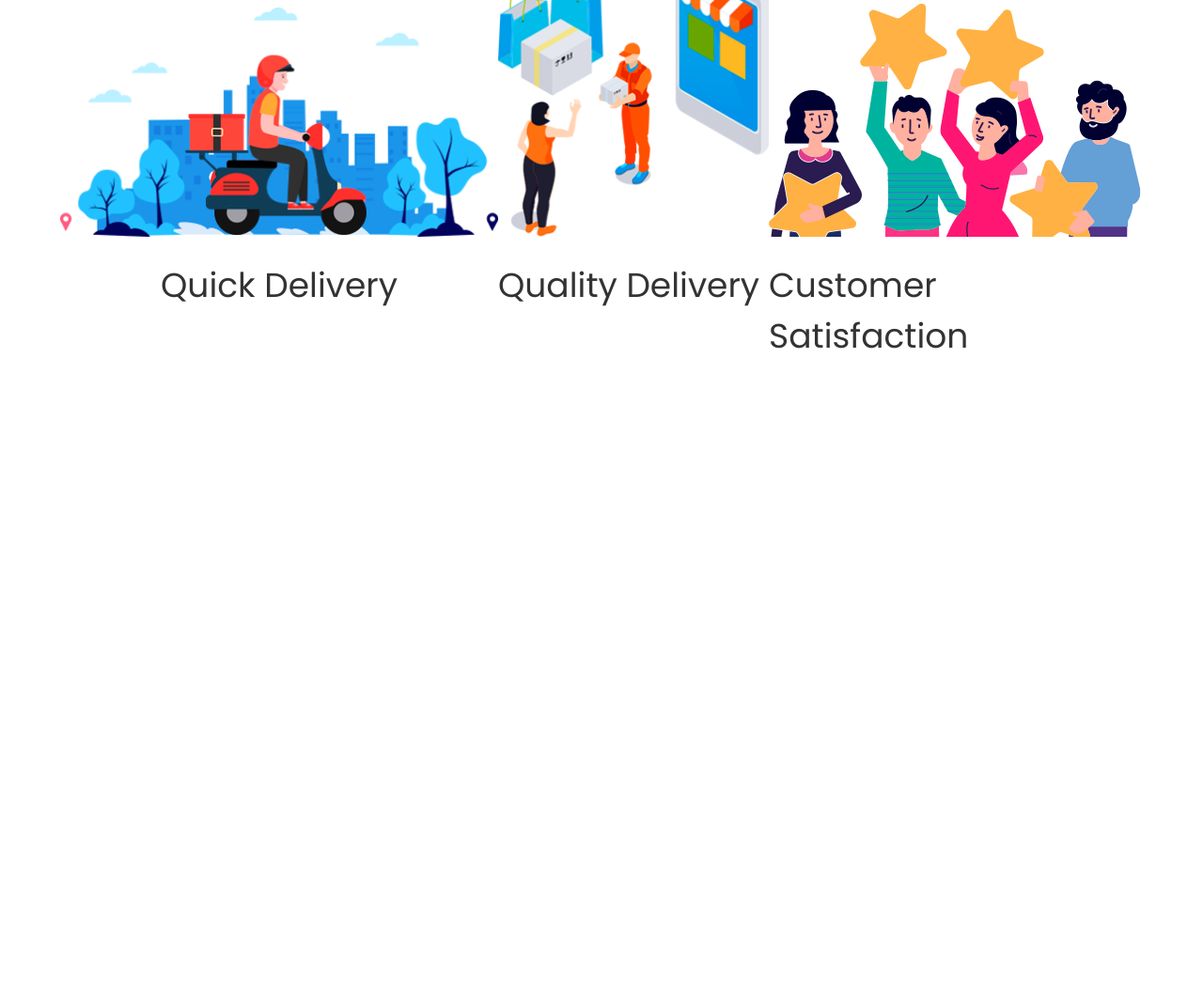
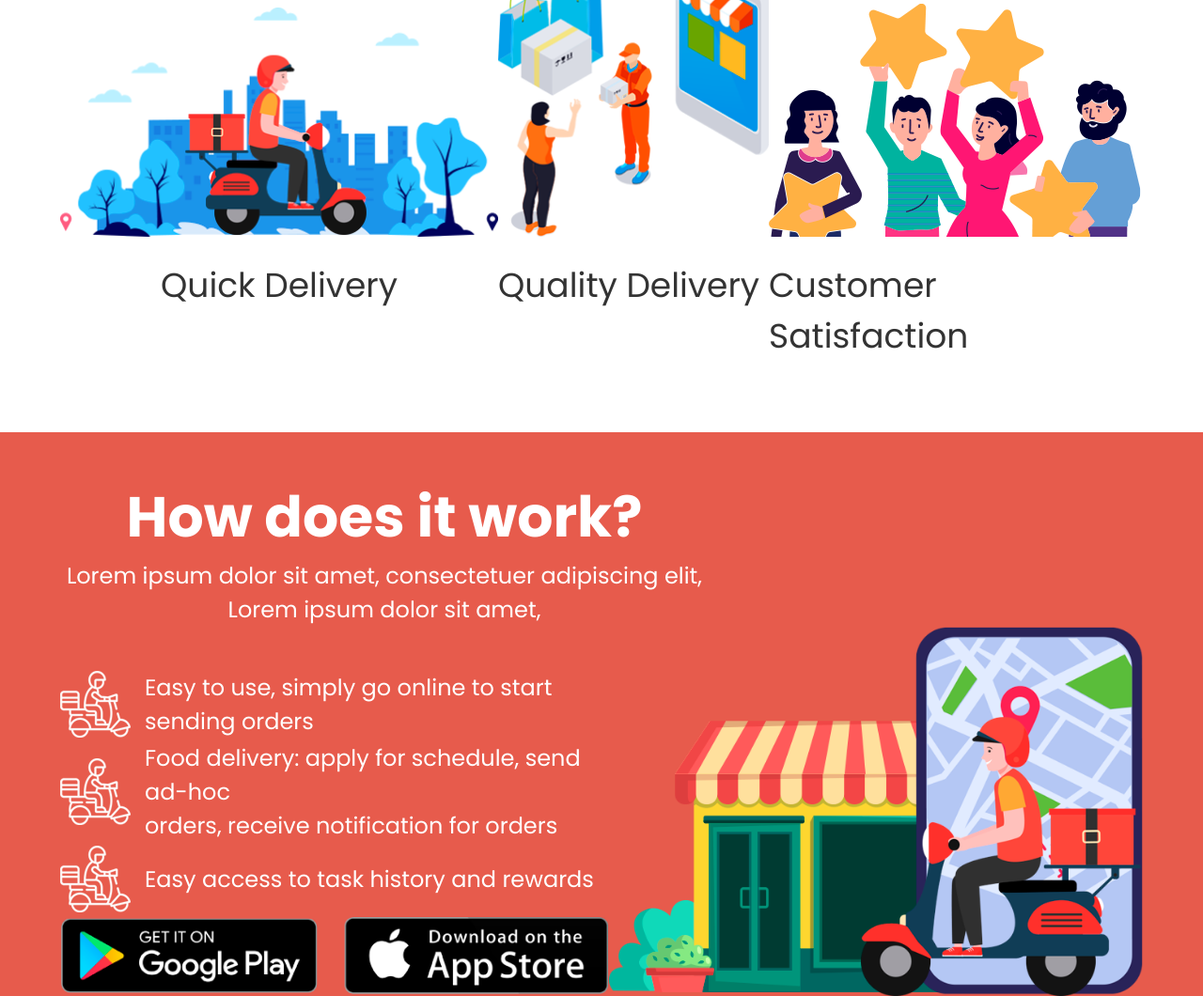
Before and after one commit to shest1kk/WEB, a plain HTML site: page SITE/index.html in a window 1280 px wide. Shown: the part 1139-2199 px from the top of the page at 94% size. Before the commit the page ends 1524 px from the top, so only its background shows below. Drawn offline with Linux system fonts and the light colour scheme.

Commit message:
How does it work

```diff
--- a/SITE/index.html
+++ b/SITE/index.html
@@ -86,8 +86,43 @@
 </div>
 
 <div class="mobile-app_wrapper">
+    <div class="mobile-app_container">
 
+        <div class="mobile-app_description">
+            <div class="mobile-app_headline">
+                How does it work?
+            </div>
+
+            <div class="mobile-app_desc">
+                Lorem ipsum dolor sit amet, consectetuer adipiscing elit,<br>Lorem ipsum dolor sit amet,
+            </div>
+        </div>
+        <div class="guide">
+            <div class="guide_container">
+                <div class="guide_tip">
+                    <img src="img/Deliver_icon.png" class="guide_icon" alt="">
+                    Easy to use, simply go online to start sending orders
+                </div>
+
+                <div class="guide_tip">
+                    <img src="img/Deliver_icon.png" class="guide_icon" alt="">
+                    Food delivery: apply for schedule, send ad-hoc<br>orders, receive notification for orders
+                </div>
+
+                <div class="guide_tip">
+                    <img src="img/Deliver_icon.png" class="guide_icon" alt="">
+                    Easy access to task history and rewards
+                </div>
+
+                <div class="guide-download-img">
+                <img src="img/store_btn.png" alt="">
+                </div>
+            </div>
+            <div class="guide_img">
+                <img src="img/MobileApp.png" alt="">
+            </div>
+        </div>
+    </div>
 </div>
-
 </body>
 </html>
--- a/SITE/style.css
+++ b/SITE/style.css
@@ -77,6 +77,10 @@ select {
     }
 }
 
+body {
+    font-family: 'Poppins', sans-serif;
+}
+
 header {
     background-image: url("img/bg.png");
     background-size: 102.5%;
@@ -90,13 +94,11 @@ header {
     margin-left: auto;
     margin-right: auto;
     vertical-align: center;
-
 }
 
 
 nav a {
     text-decoration: none;
-    font-family: 'Poppins', sans-serif;
     font-size: 60px;
     font-weight: bold;
     color: #fff;
@@ -107,7 +109,6 @@ nav a {
 .nav_Deliver,
 .nav_Driver,
 nav button{
-    font-family: 'Poppins', sans-serif;
     font-size: 26px;
     font-weight: normal;
     color: #fff;
@@ -126,7 +127,7 @@ nav button{
 }
 
 .promo_text {
-    font-family: 'Poppins', sans-serif;
+
     color: #fff;
 }
 
@@ -179,7 +180,6 @@ nav button{
     margin-left: auto;
     margin-right: auto;
     margin-top: 25px;
-    font-family: 'Poppins', sans-serif;
     color: #333;
 }
 
@@ -217,4 +217,51 @@ nav button{
 
 .mobile-app_wrapper {
     background-color: #e75b4c;
+    margin-top: 75px;
 }
+
+.mobile-app_container {
+    padding-top: 45px;
+    width: 90vw;
+    margin-left: auto;
+    margin-right: auto;
+}
+
+.mobile-app_headline {
+    font-size: 60px;
+    font-weight: bold;
+    color: #fff;
+}
+
+.mobile-app_desc {
+    font-size: 24px;
+    font-weight: normal;
+    color: #fff;
+}
+
+.guide_container {
+    margin-top: 45px;
+    display: flex;
+    flex-direction: column;
+    justify-content: space-around;
+}
+
+.guide_tip {
+    display: flex;
+    align-items: center;
+    font-size: 24px;
+    color: #fff;
+}
+
+.guide_icon {
+    margin-right: 15px;
+}
+
+.guide {
+    display: flex;
+}
+
+.mobile-app_description {
+    width: 690px;
+    text-align: center;
+}
```
Also changed, not shown: SITE/img/Deliver_icon.png (added), SITE/img/MobileApp.png (added), SITE/img/store_btn.png (added).
